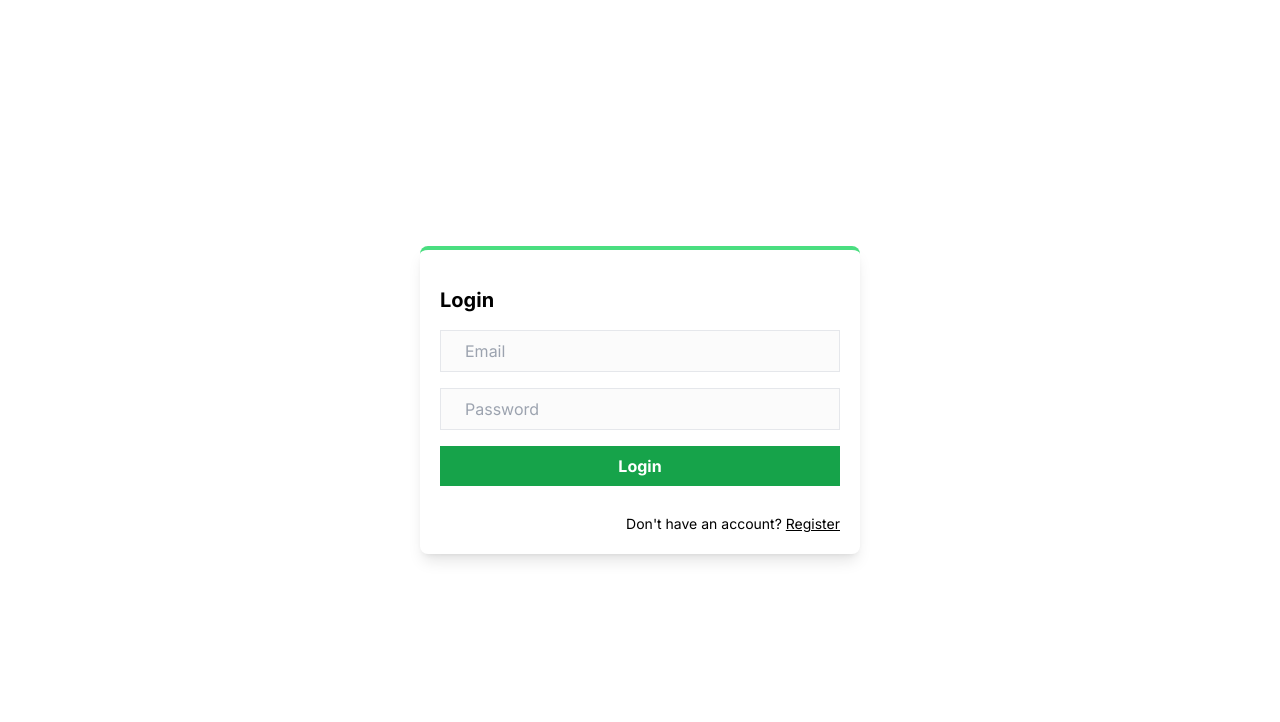
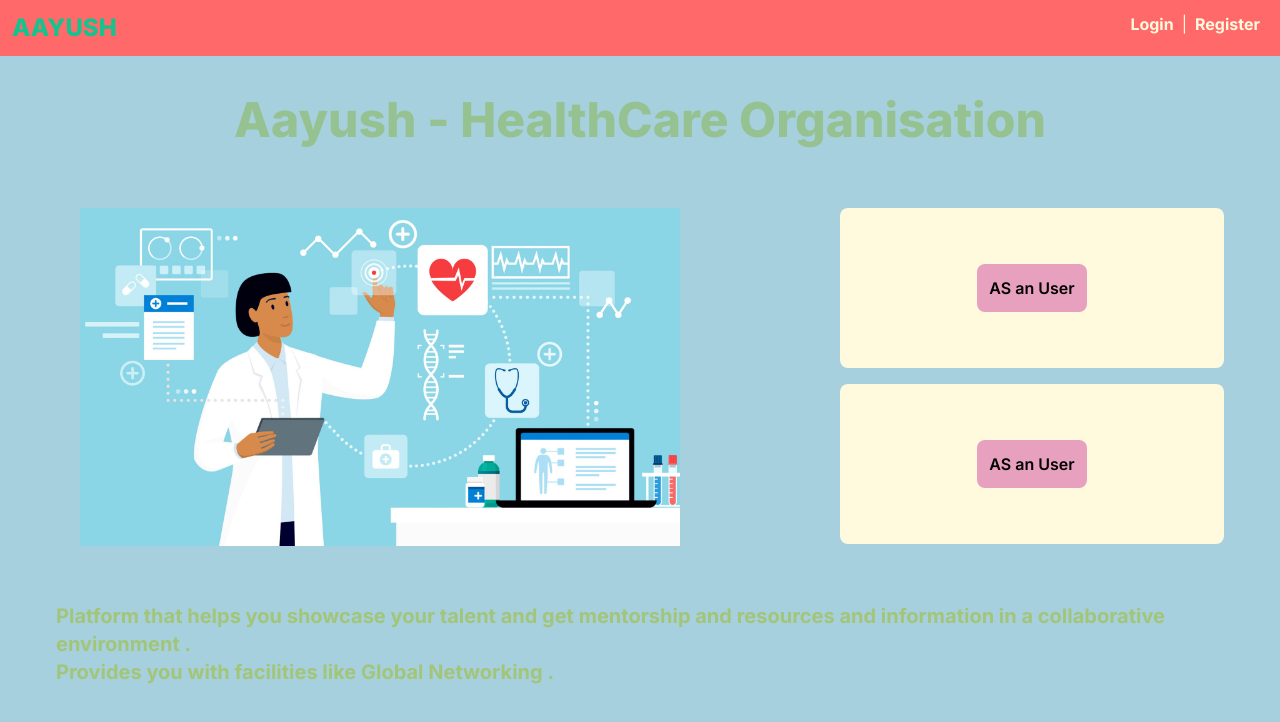
Before and after one commit to Prasham1710/ayush_portal, a Next.js app: page / in a window 1280 px wide. Shown: the top 722 px of the page. Built offline with nearby package versions, Linux system fonts and the light colour scheme; no server answers.

Commit message:
Created Dash

```diff
--- /dev/null
+++ b/app/components/Dash/index.jsx
@@ -0,0 +1,49 @@
+import React from 'react'
+import Image from 'next/image'
+
+
+const index = () => {
+  return (
+    <div className=' w-full h-screen bg-[#A6D0DD] mix-blend-overlay relative'>
+
+        <div className='  bg-[#FF6969]  flex justify-between p-3'>
+          <div className='font-extrabold text-2xl text-[#14C38E] '>AAYUSH</div>
+        <div className=' text-[#FFF9DE]'><button className='hover:text-[#DFFFD8] mx-2  font-bold '>Login</button>|
+          <button className='hover:text-[#DFFFD8] mx-2 text-[#FFF9DE] font-bold'>Register</button></div>
+
+        </div>
+        <div className='pt-10 text-center font-extrabold text-5xl text-[#96C291]
+'>
+  <span className='relative before:absolute before:inset-0 before:bg-[#A6D0DD]
+before:animate-typewriter'>Aayush -  HealthCare Organisation</span></div>
+      <div className='flex gap-40'>
+    <div className='mt-16 ml-20'>
+
+
+    <Image
+                    src="/images/health.jpg"
+                    alt=""
+                    height={600}
+                    width={600}
+                     />
+    </div>
+    <div className='flex flex-col gap-4'>
+    <div className='bg-[#FFF9DE] w-96 h-40 mt-16 text-center rounded-lg'>
+      <button className='mt-14 bg-[#E8A0BF] p-3 rounded-lg font-semibold hover:bg-[#BA90C6]'>AS an User</button>
+    </div>
+    <div className='bg-[#FFF9DE] w-96 h-40  text-center rounded-lg'>
+      <button className='mt-14 bg-[#E8A0BF] p-3 rounded-lg font-semibold hover:bg-[#BA90C6]'>AS an User</button>
+    </div>
+    </div>
+
+      </div>
+      <div className='m-14 text-xl font-bold text-[#A2C579]'><span className='relative before:absolute before:inset-0 before:bg-[#A6D0DD]
+before:animate-typewriter'>Platform that helps you showcase your talent and get mentorship and resources and information in a  collaborative environment .</span>
+<h1 className=' relative before:absolute before:inset-0 before:bg-[#A6D0DD]
+before:animate-typewriter'> Provides you with facilities like Global Networking .</h1>
+</div>
+    </div>
+  )
+}
+
+export default index
--- a/app/components/faq/index.jsx
+++ b/app/components/faq/index.jsx
@@ -42,41 +42,9 @@ export default function MyApp() {
                   class="focus:outline-none focus:ring-2 focus:ring-indigo-600 focus:ring-offset-2 ring-offset-white cursor-pointer"
                 >
                   {box1 ? (
-                    <svg
-                      role="button"
-                      aria-label="close dropdown"
-                      width="12"
-                      height="17"
-                      viewBox="1 0 8 8"
-                      fill="none"
-                      xmlns="http://www.w3.org/2000/svg"
-                    >
-                      <path
-                        d="M1 3h8"
-                        stroke="#4B5563"
-                        stroke-width="1"
-                        stroke-linecap="round"
-                        stroke-linejoin="round"
-                      />
-                    </svg>
+                    <AiOutlineMinus />
                   ) : (
-                    <svg
-                      role="button"
-                      aria-label="open dropdown"
-                      width="12"
-                      height="17"
-                      viewBox="1 0 8 8"
-                      fill="none"
-                      xmlns="http://www.w3.org/2000/svg"
-                    >
-                      <path
-                        d="M0 3h10M5 0v6"
-                        stroke="#4B5563"
-                        stroke-width="1"
-                        stroke-linecap="round"
-                        stroke-linejoin="round"
-                      />
-                    </svg>
+                    <AiOutlinePlus />
                   )}
                 </button>
               </div>
--- a/app/page.js
+++ b/app/page.js
@@ -1,5 +1,5 @@
 import Image from 'next/image'
-import LoginForm from './components/LoginForm'
+import Dash from './components/Dash'
 import { getServerSession } from "next-auth";
 
 import { authOptions } from "./api/auth/[...nextauth]/route";
@@ -11,7 +11,7 @@ export default async function Home() {
 
   return (
     <main>
-      <LoginForm />
+      <Dash />
     </main>
   );
 }
--- a/tailwind.config.js
+++ b/tailwind.config.js
@@ -9,7 +9,18 @@ module.exports = {
     "./src/**/*.{js,ts,jsx,tsx,mdx}",
   ],
   theme: {
-    extend: {},
+    extend: {
+      animation: {
+        typewriter: "typewriter 2s steps(11) forwards"
+      },
+      keyframes: {
+        typewriter: {
+          to: {
+            left: "100%"
+          }
+        }
+      }
+    },
   },
   plugins: [],
 }
```
Also changed, not shown: public/images/health.jpg (added).
